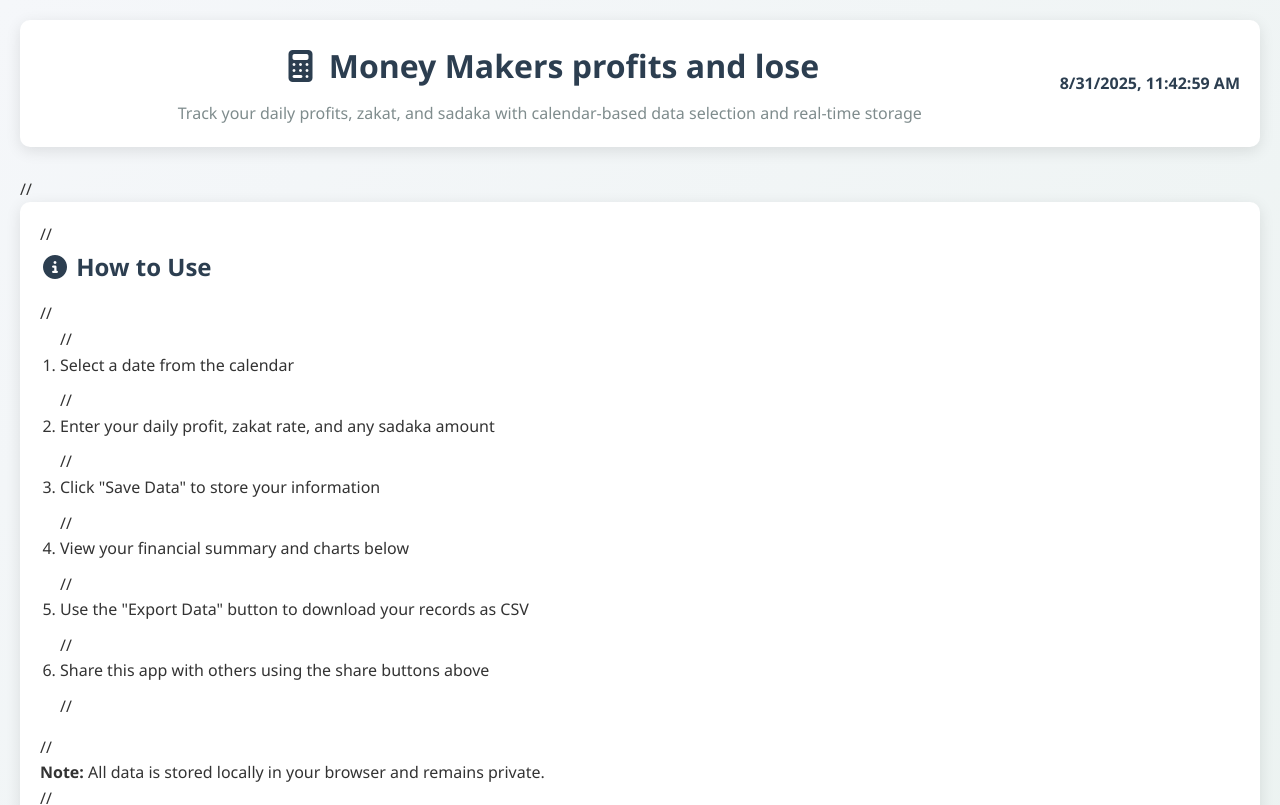
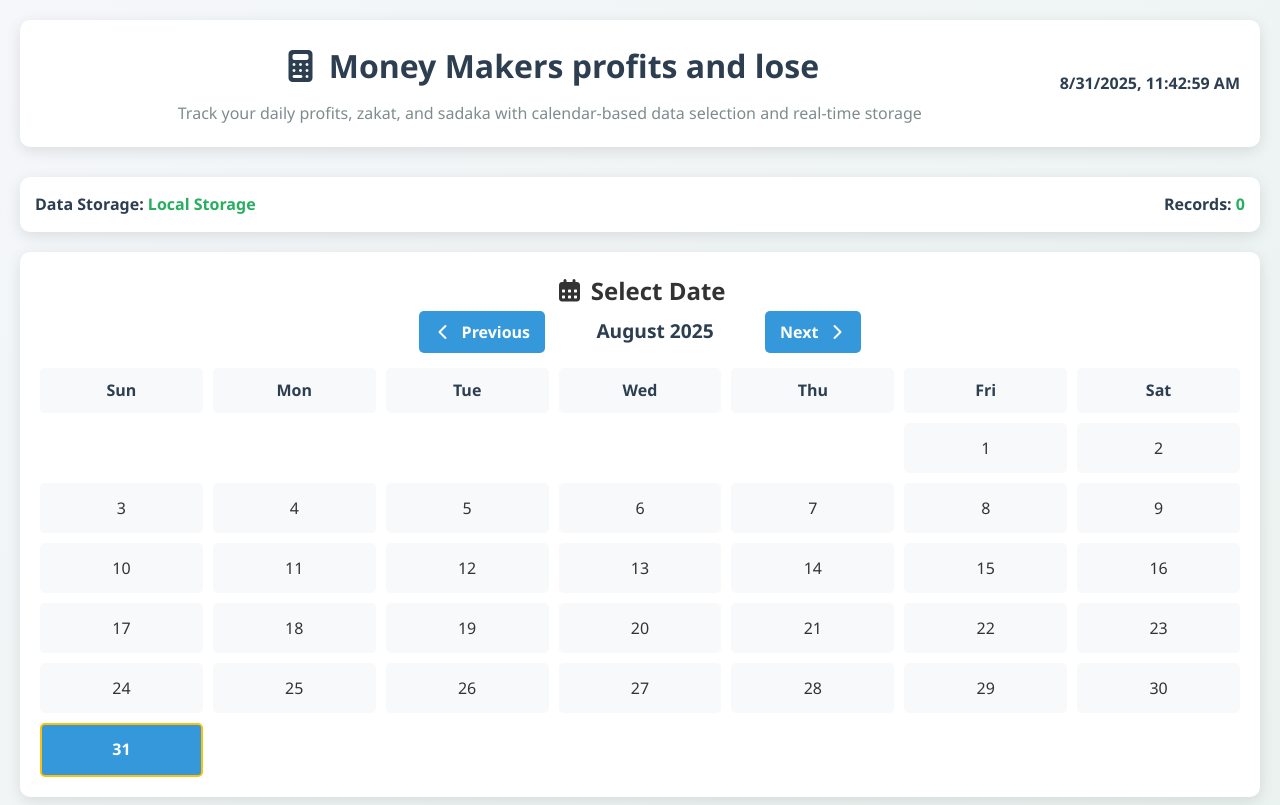
Before and after one commit to ajeempy/money-makers, a React (Create React App) app: page / in a window 1280 px wide. Shown: the top 805 px of the page. Built offline with nearby package versions, Linux system fonts and the light colour scheme.

Commit message:
Initial commit - React app

```diff
--- a/src/App.js
+++ b/src/App.js
@@ -485,18 +485,18 @@ function App() {
 
 
 
-//      <div className="instructions">
-//        <h2><i className="fas fa-info-circle"></i> How to Use</h2>
-//        <ol>
-//          <li>Select a date from the calendar</li>
-//          <li>Enter your daily profit, zakat rate, and any sadaka amount</li>
-//          <li>Click "Save Data" to store your information</li>
-//          <li>View your financial summary and charts below</li>
-//          <li>Use the "Export Data" button to download your records as CSV</li>
-//          <li>Share this app with others using the share buttons above</li>
-//        </ol>
-//        <p><strong>Note:</strong> All data is stored locally in your browser and remains private.</p>
-//      </div>
+      {/*  <div className="instructions">
+        <h2><i className="fas fa-info-circle"></i> How to Use</h2>
+        <ol>
+          <li>Select a date from the calendar</li>
+          <li>Enter your daily profit, zakat rate, and any sadaka amount</li>
+          <li>Click "Save Data" to store your information</li>
+          <li>View your financial summary and charts below</li>
+          <li>Use the "Export Data" button to download your records as CSV</li>
+          <li>Share this app with others using the share buttons above</li>
+        </ol>
+        <p><strong>Note:</strong> All data is stored locally in your browser and remains private.</p>
+      </div> */}
 
       <div className="storage-info">
         <span>Data Storage: <span className="value">Local Storage</span></span>
```
